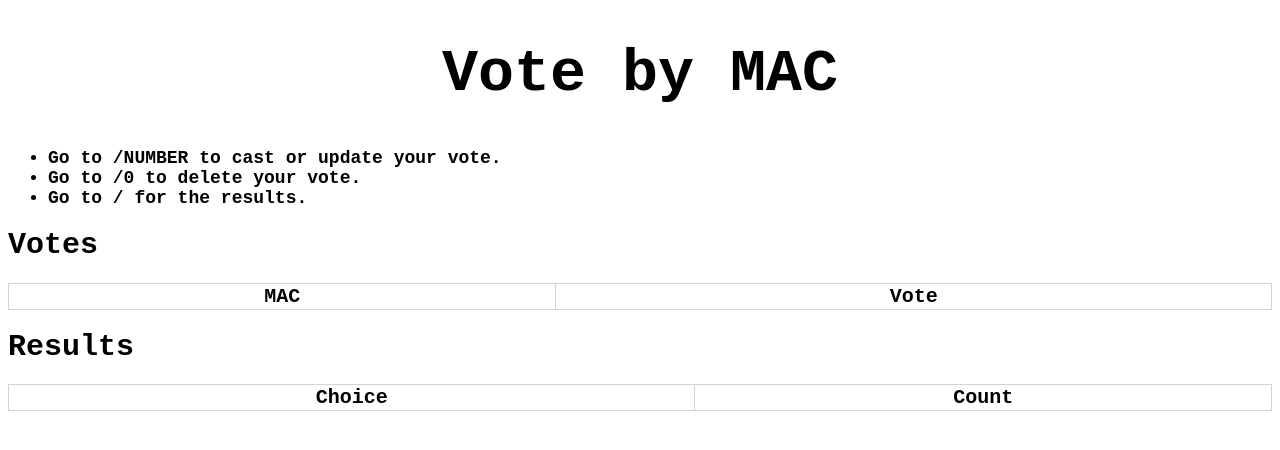
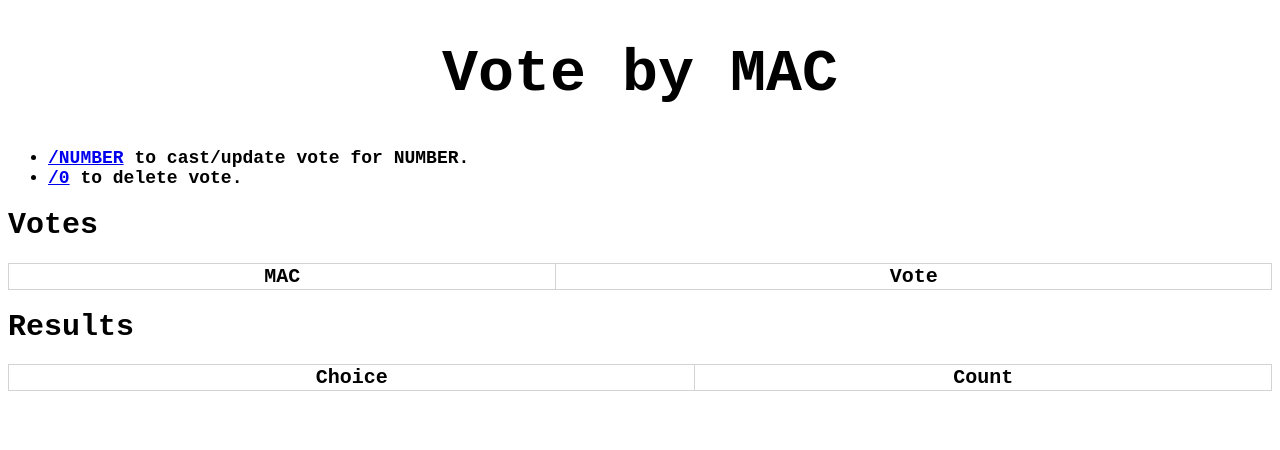
Before and after one commit to robotnyc/nodejs-vote-by-mac, a website: page index.html in a window 1280 px wide. Drawn offline with Linux system fonts and the light colour scheme.

Commit message:
revise instructions

```diff
--- a/index.html
+++ b/index.html
@@ -53,9 +53,8 @@
     <h1 class="title">Vote by MAC</h1>
     <div class="header">
         <ul>
-            <li>Go to /NUMBER to cast or update your vote.</li>
-            <li>Go to /0 to delete your vote.</li>
-            <li>Go to / for the results.</li>
+            <li><a href="/NUMBER">/NUMBER</a> to cast/update vote for NUMBER.</li>
+            <li><a href="/0">/0</a> to delete vote.</li>
         </ul>
     </div>
     <h1>Votes</h1>
```
